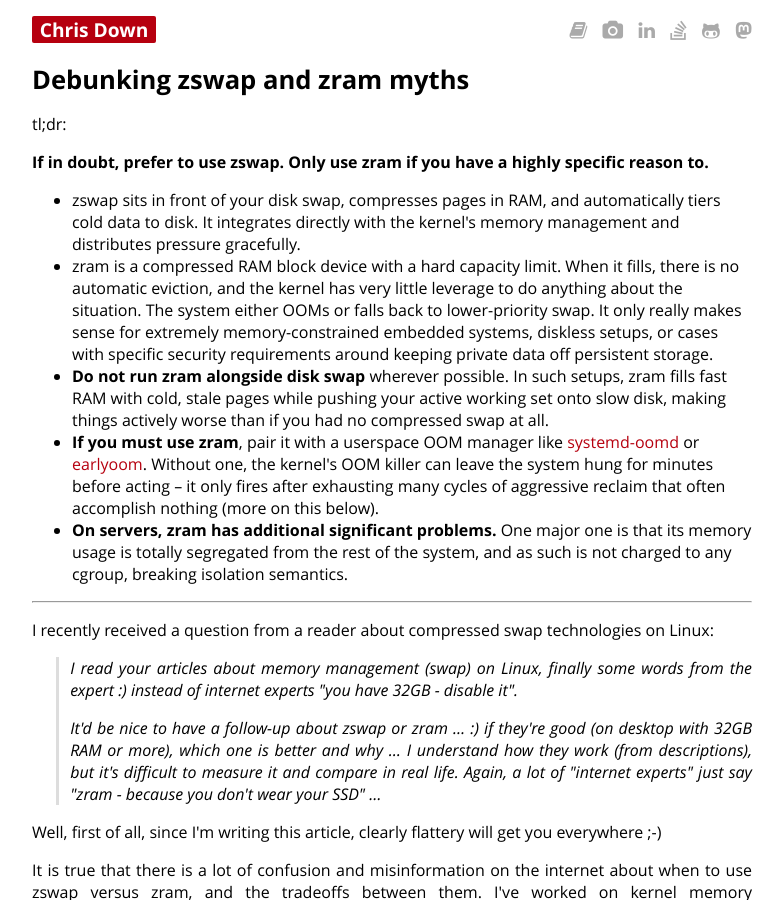
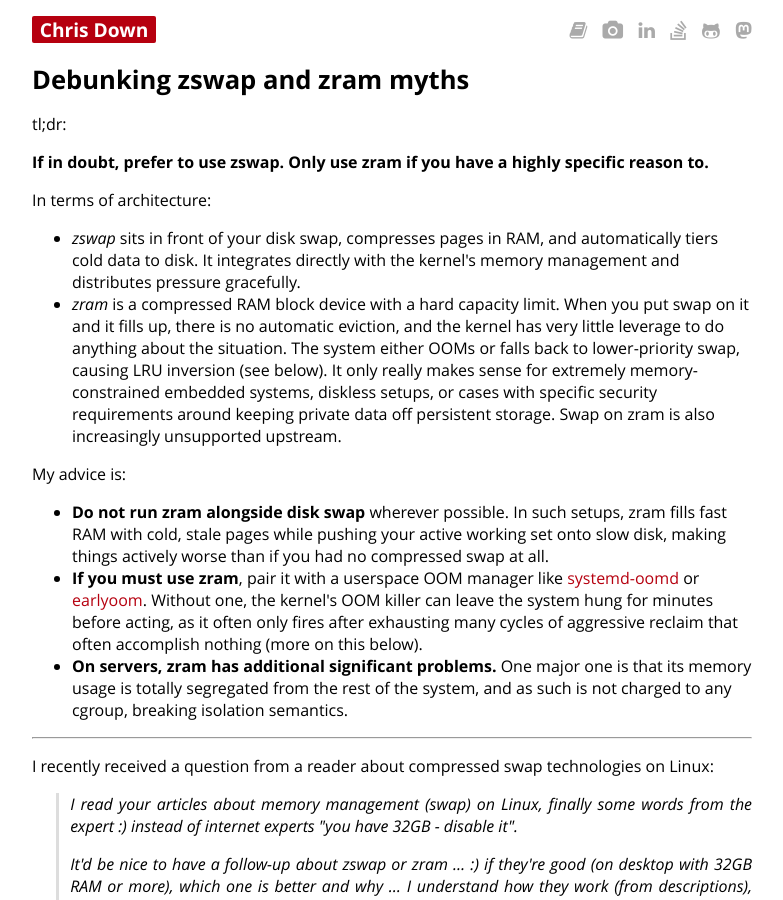
Before and after one commit to cdown/chrisdown.name, a Jekyll site: the page built from _posts/2026-03-24-zswap-vs-zram-when-to-use-what.md, in a window 1280 px wide and 900 px high. Shown: the whole window, without its empty margins (248-1031 px from the left). Built offline with Jekyll 4.4.1, drawn with Linux system fonts in a browser that asks for light colours.

Commit message:
zram post: Tighten tldr

```diff
--- a/_posts/2026-03-24-zswap-vs-zram-when-to-use-what.md
+++ b/_posts/2026-03-24-zswap-vs-zram-when-to-use-what.md
@@ -9,15 +9,22 @@ tl;dr:
 
 **If in doubt, prefer to use zswap. Only use zram if you have a highly specific reason to.**
 
-- zswap sits in front of your disk swap, compresses pages in RAM, and
+In terms of architecture:
+
+- *zswap* sits in front of your disk swap, compresses pages in RAM, and
   automatically tiers cold data to disk. It integrates directly with the
   kernel's memory management and distributes pressure gracefully.
-- zram is a compressed RAM block device with a hard capacity limit. When it
-  fills, there is no automatic eviction, and the kernel has very little
-  leverage to do anything about the situation. The system either OOMs or falls
-  back to lower-priority swap. It only really makes sense for extremely
+- *zram* is a compressed RAM block device with a hard capacity limit. When you
+  put swap on it and it fills up, there is no automatic eviction, and the
+  kernel has very little leverage to do anything about the situation. The
+  system either OOMs or falls back to lower-priority swap, causing LRU
+  inversion (see below). It only really makes sense for extremely
   memory-constrained embedded systems, diskless setups, or cases with specific
   security requirements around keeping private data off persistent storage.
+  Swap on zram is also increasingly unsupported upstream.
+
+My advice is:
+
 - **Do not run zram alongside disk swap** wherever possible. In such setups,
   zram fills fast RAM with cold, stale pages while pushing your active working
   set onto slow disk, making things actively worse than if you had no
@@ -25,9 +32,9 @@ tl;dr:
 - **If you must use zram**, pair it with a userspace OOM manager like
   [systemd-oomd](https://www.freedesktop.org/software/systemd/man/latest/systemd-oomd.service.html)
   or [earlyoom](https://github.com/rfjakob/earlyoom). Without one, the kernel's
-  OOM killer can leave the system hung for minutes before acting -- it only
-  fires after exhausting many cycles of aggressive reclaim that often accomplish
-  nothing (more on this below).
+  OOM killer can leave the system hung for minutes before acting, as it often
+  only fires after exhausting many cycles of aggressive reclaim that often
+  accomplish nothing (more on this below).
 - **On servers, zram has additional significant problems.** One major one is
   that its memory usage is totally segregated from the rest of the system, and as
   such is not charged to any cgroup, breaking isolation semantics.
```
